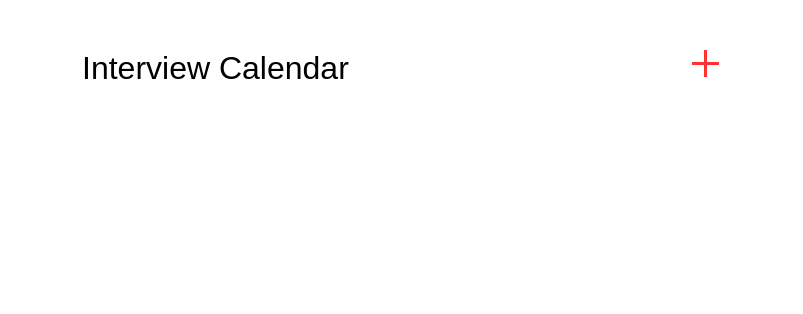
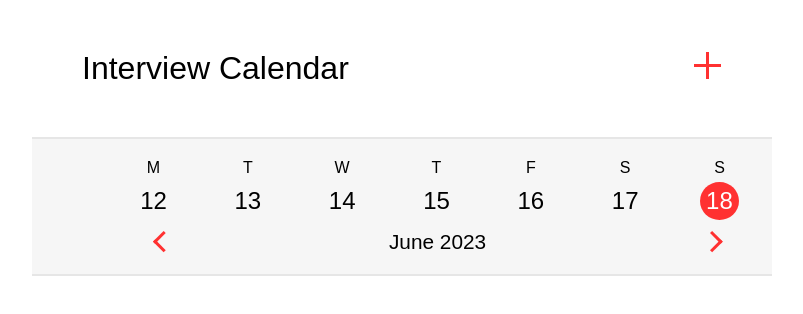
Before and after one commit to elenitach/Calendar, a React (Create React App) app: page / in a window 1280 px wide. Shown: the top 314 px of the page, without its empty margins (238-1041 px from the left). Built offline with nearby package versions, Linux system fonts and the light colour scheme.

Commit message:
add possibility to select date

```diff
--- a/src/App.js
+++ b/src/App.js
@@ -1,4 +1,3 @@
-import logo from './logo.svg';
 import './App.css';
 import Page from './components/Page';
 
--- a/src/components/Button.jsx
+++ b/src/components/Button.jsx
@@ -4,8 +4,9 @@ import bgArrowLeft from '../img/arrow-left.svg';
 import bgArrowRight from '../img/arrow-right.svg';
 
 const StyledButton = styled.button`
-  color: #FF3131;
+  color: var(--active-color);
   background-color: transparent;
+  background-position: center;
   background-repeat: no-repeat;
   border: none;
   cursor: pointer;
@@ -18,18 +19,20 @@ const StyledAddButton = styled(StyledButton)`
 `;
 
 const StyledArrowButton = styled(StyledButton)`
+  width: 30px;
+  heught: 30px;
   background-image: url(${props => props.variant === 'arrow-left' ? bgArrowLeft : bgArrowRight});
 `;
 
-const Button = ({ children, variant }) => {
+const Button = ({ children, variant, onClick }) => {
   switch (variant) {
     case 'add':
-      return <StyledAddButton></StyledAddButton>;
+      return <StyledAddButton onClick={onClick} />;
     case 'arrow-right':
     case 'arrow-left':
-      return <StyledArrowButton></StyledArrowButton>
+      return <StyledArrowButton variant={variant} onClick={onClick} />
     default:
-      return <StyledButton>{children}</StyledButton>;
+      return <StyledButton onClick={onClick}>{children}</StyledButton>;
   }
 }
 
--- /dev/null
+++ b/src/components/Calendar/Calendar.jsx
@@ -0,0 +1,13 @@
+import { useState } from "react";
+import Header from "./Header";
+
+const Calendar = () => {
+  const [date, setDate] = useState(new Date());
+
+  return (
+    <Header date={date} onDateChange={date => setDate(date)} />
+  );
+
+}
+
+export default Calendar;
--- /dev/null
+++ b/src/components/Calendar/Day.jsx
@@ -0,0 +1,41 @@
+import styled from "styled-components";
+
+const StyledDay = styled.div`
+  display: flex;
+  flex-direction: column;
+  align-items: center;
+  row-gap: 5px;
+`;
+
+const WeekDay = styled.div`
+  text-transform: uppercase;
+`;
+
+const MonthDay = styled.div`
+  width: 29px;
+  padding: 5px;
+  border-radius: 100%;
+  font-size: 1.5rem;
+  text-align: center;
+  cursor: pointer;
+`;
+
+const MonthDayActive = styled(MonthDay)`
+  background-color: var(--active-color);
+  color: white;
+`;
+
+const Day = ({ weekDay, monthDay, isActive, onDateChange }) => {
+  return (
+    <StyledDay>
+      <WeekDay>{weekDay}</WeekDay>
+      {
+        isActive ?
+        <MonthDayActive>{monthDay}</MonthDayActive> :
+        <MonthDay onClick={onDateChange}>{monthDay}</MonthDay>
+      }
+    </StyledDay>
+  );
+}
+
+export default Day;
--- /dev/null
+++ b/src/components/Calendar/Header.jsx
@@ -0,0 +1,83 @@
+import Week from "./Week";
+import Day from "./Day";
+import styled from "styled-components";
+import Button from "../Button";
+
+const StyledHeader = styled.header`
+  padding: 20px 33px 20px 102px;
+  background-color: var(--section-color);
+  border-top: 2px solid var(--border-color);
+  border-bottom: 2px solid var(--border-color);
+`;
+
+const Month = styled.div`
+  display: flex;
+  justify-content: space-between;
+  margin: 10px 8px 0 10px;
+  font-size: 1.3rem;
+`;
+
+const weekDays = ['m', 't', 'w', 't', 'f', 's', 's'];
+const months = [
+  'January', 'February', 'March', 'April', 'May', 'June', 'July',
+  'August', 'September', 'October', 'November', 'December'
+]
+const millisecondsPerDay = 24 * 3600 * 1000;
+
+const Header = ({ date, onDateChange }) => {
+
+  const addDays = (date, daysCount) => {
+    return new Date(date.getTime() + daysCount * millisecondsPerDay);
+  }
+
+  const handleDateChange = (nextWeekDayIndex) => {
+    onDateChange(addDays(date, nextWeekDayIndex - weekDayIndex));
+  }
+
+  const setPreviousWeek = () => {
+    onDateChange(addDays(date, -7));
+  }
+
+  const setNextWeek = () => {
+    onDateChange(addDays(date, 7));
+  }
+
+  const monthDay = date.getDate();
+  const currentWeekDates = [];
+  const weekDayIndex = (date.getDay() + 6) % 7;
+  const firstWeekDate = addDays(date, -weekDayIndex);
+
+  for (let i = 0; i < 7; i++) {
+    currentWeekDates.push(addDays(firstWeekDate, i));
+  }
+
+  const currentWeekMonthDays = currentWeekDates.map(cwd => cwd.getDate());
+
+  const days = weekDays.map(
+    (wd, index) =>
+    <Day
+      key={index}
+      weekDay={wd}
+      monthDay={currentWeekMonthDays[index]}
+      isActive={monthDay === currentWeekMonthDays[index]}
+      onDateChange={() => handleDateChange(index)}
+    />
+  );
+
+  return (
+    <StyledHeader>
+      <Week>
+        {days}
+      </Week>
+      <Month>
+        <Button variant='arrow-left' onClick={setPreviousWeek} />
+        <div>
+          {months[currentWeekDates.at(-1).getMonth()]} {currentWeekDates.at(-1).getFullYear()}
+        </div>
+        <Button variant='arrow-right' onClick={setNextWeek} />
+      </Month>
+    </StyledHeader>
+  );
+}
+
+export default Header;
--- /dev/null
+++ b/src/components/Calendar/Week.jsx
@@ -0,0 +1,14 @@
+import styled from "styled-components";
+
+const StyledWeek = styled.div`
+  display: flex;
+  justify-content: space-between;
+`;
+
+const Week = ({ children }) => {
+  return (
+    <StyledWeek>{children}</StyledWeek>
+  );
+}
+
+export default Week;
--- a/src/components/Page.jsx
+++ b/src/components/Page.jsx
@@ -1,5 +1,6 @@
 import styled from 'styled-components';
 import Button from './Button';
+import Calendar from './Calendar/Calendar';
 
 const StyledPage = styled.div`
   @media (min-width: 740px) {
@@ -28,6 +29,7 @@ const Page = () => {
         <Title>Interview Calendar</Title>
         <Button variant='add' />
       </Header>
+      <Calendar />
     </StyledPage>
   );
 }
--- a/src/index.css
+++ b/src/index.css
@@ -1,3 +1,10 @@
+:root {
+  --section-color: #F6F6F6;
+  --border-color: #E6E6E6;
+  --active-color: #FF3131;
+  box-sizing: border-box;
+}
+
 body {
   margin: 0;
   padding: 0;
```
Also changed, not shown: src/components/Calendar/Footer.jsx (added), src/components/Calendar/Grid.jsx (added).
